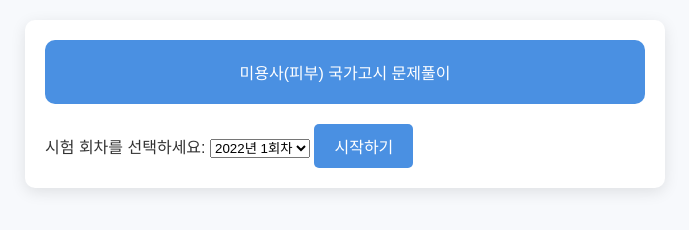
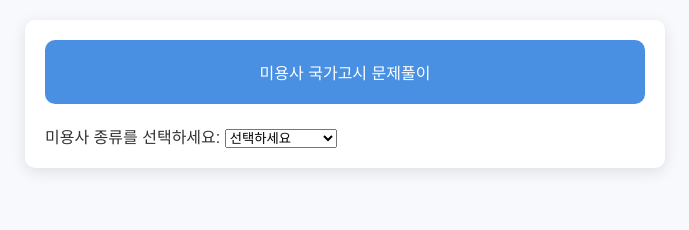
Before and after one commit to kimsungsil1/beautytesthelper, a plain HTML site: page index.html in a window 1280 px wide. Shown: the whole page, without its empty margins (295-984 px from the left). Drawn offline with Linux system fonts and the light colour scheme; no server answers.

Commit message:
Update index.html

```diff
--- a/index.html
+++ b/index.html
@@ -2,7 +2,7 @@
 <html lang="ko">
 <head>
     <meta charset="UTF-8">
-    <title>미용사(피부) 국가고시 문제풀이</title>
+    <title>미용사 국가고시 문제풀이</title>
     <meta name="viewport" content="width=device-width, initial-scale=1.0">
     <style>
         body {
@@ -61,16 +61,26 @@
 <body>
     <div class="container">
         <div class="header">
-            미용사(피부) 국가고시 문제풀이
+            미용사 국가고시 문제풀이
+        </div>
+
+        <!-- 미용사 종류 선택 -->
+        <div id="categorySelection">
+            <label for="categorySelect">미용사 종류를 선택하세요:</label>
+            <select id="categorySelect" onchange="loadExams()">
+                <option value="">선택하세요</option>
+                <option value="general">미용사(일반)</option>
+                <option value="skin">미용사(피부)</option>
+                <option value="nail">미용사 네일아트</option>
+                <option value="makeup">미용사 메이크업</option>
+            </select>
         </div>
 
         <!-- 회차 선택 -->
-        <div id="examSelection">
+        <div id="examSelection" style="display:none;">
             <label for="examSelect">시험 회차를 선택하세요:</label>
             <select id="examSelect">
-                <option value="exam1">2022년 1회차</option>
-                <option value="exam2">2023년 2회차</option>
-                <!-- 추가 회차 선택 -->
+                <!-- 회차 선택 옵션은 동적으로 로드됩니다 -->
             </select>
             <button onclick="startQuiz()">시작하기</button>
         </div>
@@ -98,13 +108,41 @@
                 exams = data;
             });
 
+        // 선택한 미용사 종류에 맞는 회차를 로드
+        function loadExams() {
+            const category = document.getElementById('categorySelect').value;
+            const examSelection = document.getElementById('examSelection');
+            const examSelect = document.getElementById('examSelect');
+
+            if (category) {
+                examSelection.style.display = 'block';
+                examSelect.innerHTML = '';
+                exams[category].forEach((exam, index) => {
+                    const option = document.createElement('option');
+                    option.value = `exam${index + 1}`;
+                    option.text = exam.title;
+                    examSelect.appendChild(option);
+                });
+            } else {
+                examSelection.style.display = 'none';
+            }
+        }
+
         // 퀴즈 시작
         function startQuiz() {
+            const selectedCategory = document.getElementById('categorySelect').value;
             const selectedExam = document.getElementById('examSelect').value;
-            currentExam = exams[selectedExam];
+
+            if (!selectedExam) {
+                alert("시험 회차를 선택하세요!");
+                return;
+            }
+
+            currentExam = exams[selectedCategory].find((exam, index) => `exam${index + 1}` === selectedExam);
             currentQuestionIndex = 0;
             score = 0;
 
+            document.getElementById('categorySelection').style.display = 'none';
             document.getElementById('examSelection').style.display = 'none';
             document.getElementById('quizContainer').style.display = 'block';
             document.getElementById('nextButton').style.display = 'block';
```
